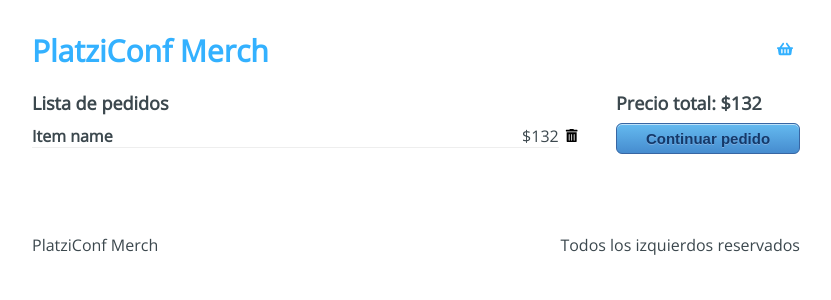
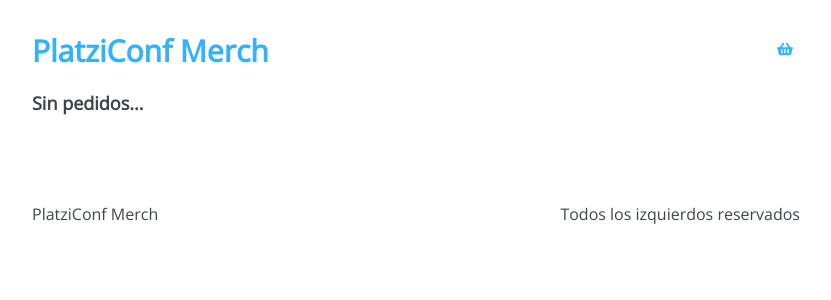
Before and after one commit to jeantivan/platzi-react-hooks-pro, a React (Vite) app: page /checkout in a window 1280 px wide. Shown: the top 300 px of the page, without its empty margins (224-1055 px from the left). Built offline with nearby package versions, Linux system fonts and the light colour scheme.

Commit message:
useContext en la página de checkout

```diff
--- a/src/containers/Checkout.jsx
+++ b/src/containers/Checkout.jsx
@@ -2,31 +2,51 @@
 
 import { FaTrashAlt } from 'react-icons/fa';
 import { Link } from 'react-router-dom';
-import React from 'react';
+import React, { useContext } from 'react';
+import AppContext from '../context/AppContext';
 
 const Checkout = () => {
+  const { state, removeFromCart } = useContext(AppContext);
+  const { cart } = state;
+
+  const handleRemove = (product) => () => {
+    removeFromCart(product);
+  };
+
+  const handleSumTotal = () => {
+    const reducer = (acc, curr) => acc + curr.price;
+
+    const sumTotal = cart.reduce(reducer, 0);
+
+    return sumTotal;
+  };
+
   return (
     <div className="Checkout">
       <div className="Checkout-content">
-        <h3>Lista de pedidos</h3>
-        <div className="Checkout-item">
+        {cart.length > 0 ? <h3>Lista de pedidos</h3> : <h3>Sin pedidos...</h3>}
+        {cart.map((item) => (
+          <div key={item.title} className="Checkout-item">
             <div className="Checkout-element">
-            <h4>Item name</h4>
-            <span>$132</span>
+              <h4>{item.title}</h4>
+              <span>${item.price}</span>
             </div>
-          <button type="button">
+            <button type="button" onClick={handleRemove(item)}>
               <span>
                 <FaTrashAlt />
               </span>
             </button>
           </div>
+        ))}
       </div>
+      {cart.length > 0 && (
         <div className="Checkout-sidebar">
-        <h3>Precio total: $132</h3>
+          <h3>Precio total: ${handleSumTotal()}</h3>
           <Link to="/checkout/information">
             <button type="button">Continuar pedido</button>
           </Link>
         </div>
+      )}
     </div>
   );
 };
```
Lines whose indentation alone changed are shown as unchanged.
